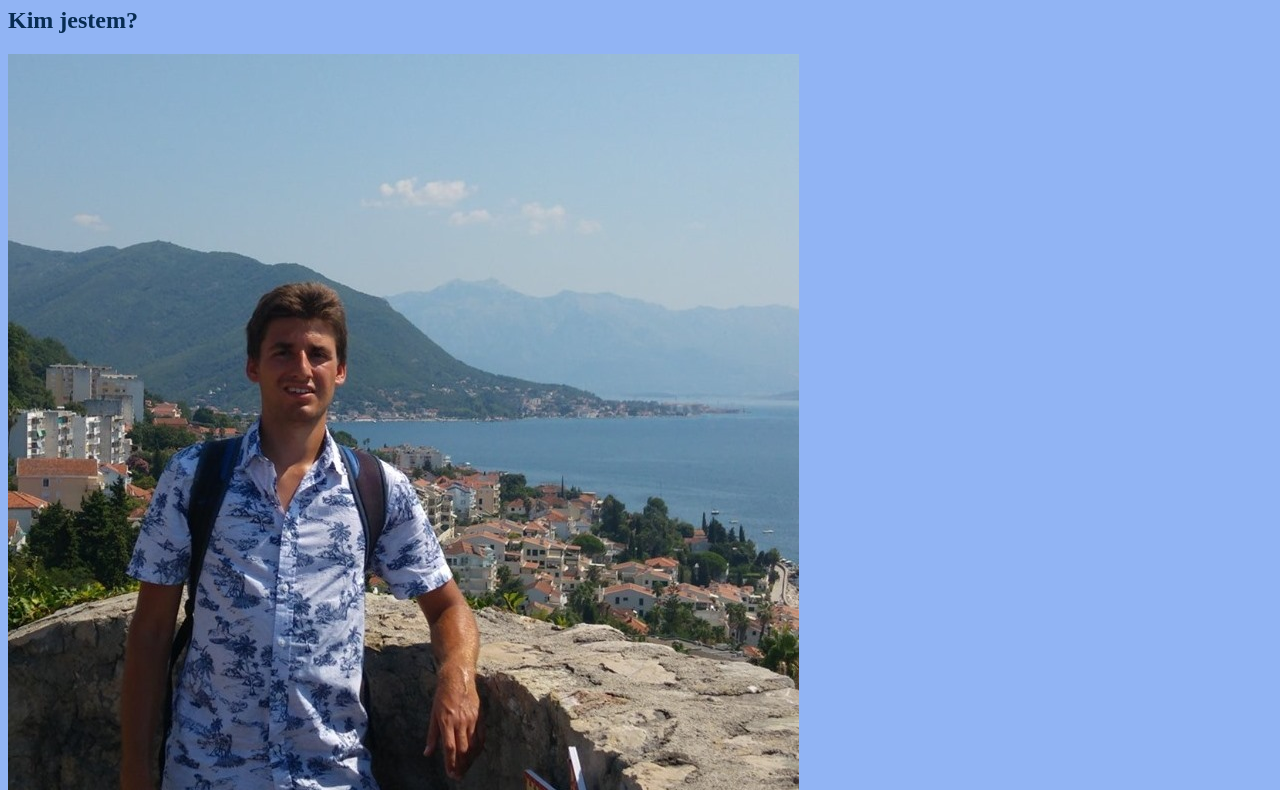
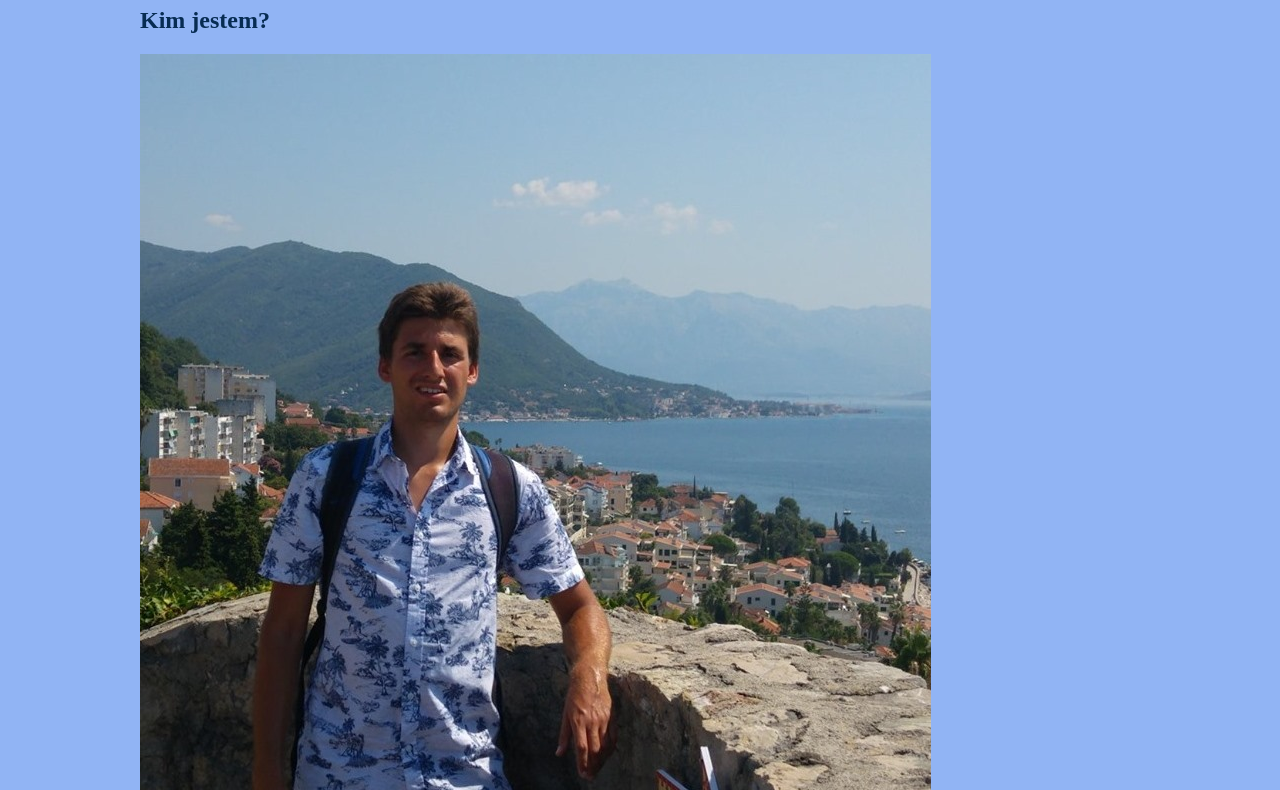
Before and after one commit to mateusz-konczal/homepage, a plain HTML site: page index.html in a window 1280 px wide. Shown: the part 99-889 px from the top of the page. Drawn offline with Linux system fonts and the light colour scheme.

Commit message:
Restricted content width and centered

```diff
--- a/index.html
+++ b/index.html
@@ -17,7 +17,7 @@
       </nav>
     </header>
 
-    <main>
+    <main class="main">
       <header>
         <h1 class="main-heading">Mateusz Kończal - strona domowa</h1>
       </header>
--- a/style.css
+++ b/style.css
@@ -12,6 +12,11 @@ body {
 
 .link-up {
   color: #08095e;
+}
+
+.main {
+  max-width: 1000px;
+  margin: 0 auto;
 }
 
 .main-heading {
```
Lines whose indentation alone changed are shown as unchanged.
